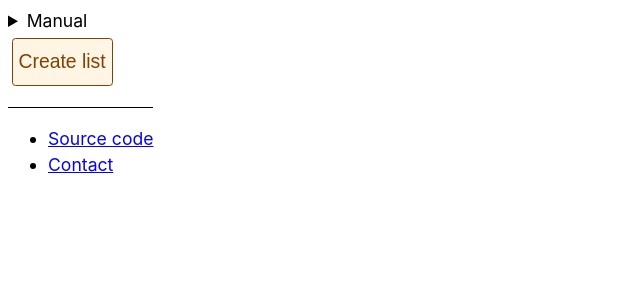
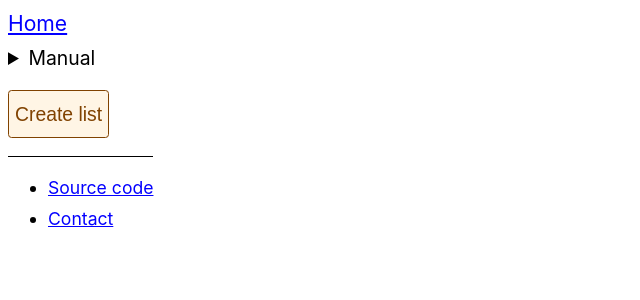
Before and after one commit to auroraanna/kaufkauflist, a SvelteKit app: page / in a window 1280 px wide. Shown: the top 300 px of the page, without its empty margins (0-640 px from the left). Built offline with nearby package versions, Linux system fonts and the light colour scheme; no server answers; what pocketbase would draw is missing.

Commit message:
Added link to homepage and improved UI a bit.

```diff
--- a/src/app.html
+++ b/src/app.html
@@ -9,6 +9,7 @@
 	</head>
 	<body>
 		<header>
+			<a id="home" href="/">Home</a>
 			<details>
 				<summary>Manual</summary>
 				<p>kaufkauflist is a web app for creating and managing to-do lists for shopping or other use cases.</p>
--- a/src/routes/+layout.svelte
+++ b/src/routes/+layout.svelte
@@ -34,14 +34,44 @@
 		overflow-wrap: anywhere;
 		background-color: var(--background);
 		color: var(--on_background);
+		width: 100%;
+	}
+
+	:global(body) {
+		display: flex;
+		flex-direction: column;
+		gap: 1em;
 		width: fit-content;
 	}
 
+	:global(header) {
+		display: flex;
+		flex-direction: column;
+		gap: 3pt;
+	}
+
+	:global(header, main, footer) {
+		display: flex;
+		flex-direction: column;
+		gap: 3pt;
+	}
+
 	:global(footer) {
-		margin-top: 1rem;
 		border-top-width: 1pt;
 		border-top-style: solid;
 		border-top-color: var(--on_background);
+	}
+
+	:global(h1) {
+		margin-block: 0rem;
+	}
+
+	:global(li) {
+		margin-bottom: 4pt;
+	}
+
+	:global(details > div) {
+		margin-top: 6pt;
 	}
 
 	:global(a) {
@@ -65,31 +95,33 @@
 		vertical-align: middle;
 	}
 
+	:global(summary, button, select) {
+		font-size: 1.1rem;
+	}
+
+	:global(button, select) {
+		min-width: 48px;
+		min-height: 48px;
+		border-radius: 0.2rem;
+		border-width: 0.1rem;
+		border-style: solid;
+		display: inline-flex;
+		width: fit-content;
+		vertical-align: middle;
+		justify-content: center;
+		align-items: center;
+	}
+
 	:global(select) {
 		background-color: var(--on_select);
 		color: var(--select);
 		border-color: var(--select);
 	}
 
-	:global(button),
-	:global(select) {
-		min-width: 48px;
-		min-height: 48px;
-		font-size: 1.1rem;
-		border-radius: 0.2rem;
-		border-width: 0.1rem;
-		border-style: solid;
-		margin: 0.2rem;
-	}
-
 	:global(button) {
 		background-color: var(--on_button);
 		color: var(--button);
 		border-color: var(--button);
-		vertical-align: middle;
-		display: inline-flex;
-		justify-content: center;
-		align-items: center;
 	}
 
 	:global(button:active) {
@@ -139,6 +171,24 @@
 		border-color: var(--error);
 	}
 
+	:global(.rows) {
+		display: flex;
+		flex-direction: column;
+		flex-wrap: wrap;
+		gap: 6pt;
+	}
+
+	:global(.buttongroup) {
+		display: flex;
+		flex-direction: row;
+		flex-wrap: wrap;
+		gap: 6pt;
+	}
+
+	:global(#home) {
+		font-size: 1.2rem;
+	}
+
 	:global(:root) {
 		color-scheme: light;
 		--background: #ffffff;
```
Also changed, not shown: package.json (+8 -8 lines), src/lib/Controls.svelte (+8 -1 lines), 1 other file (tests, documents, lock files or other folders).
